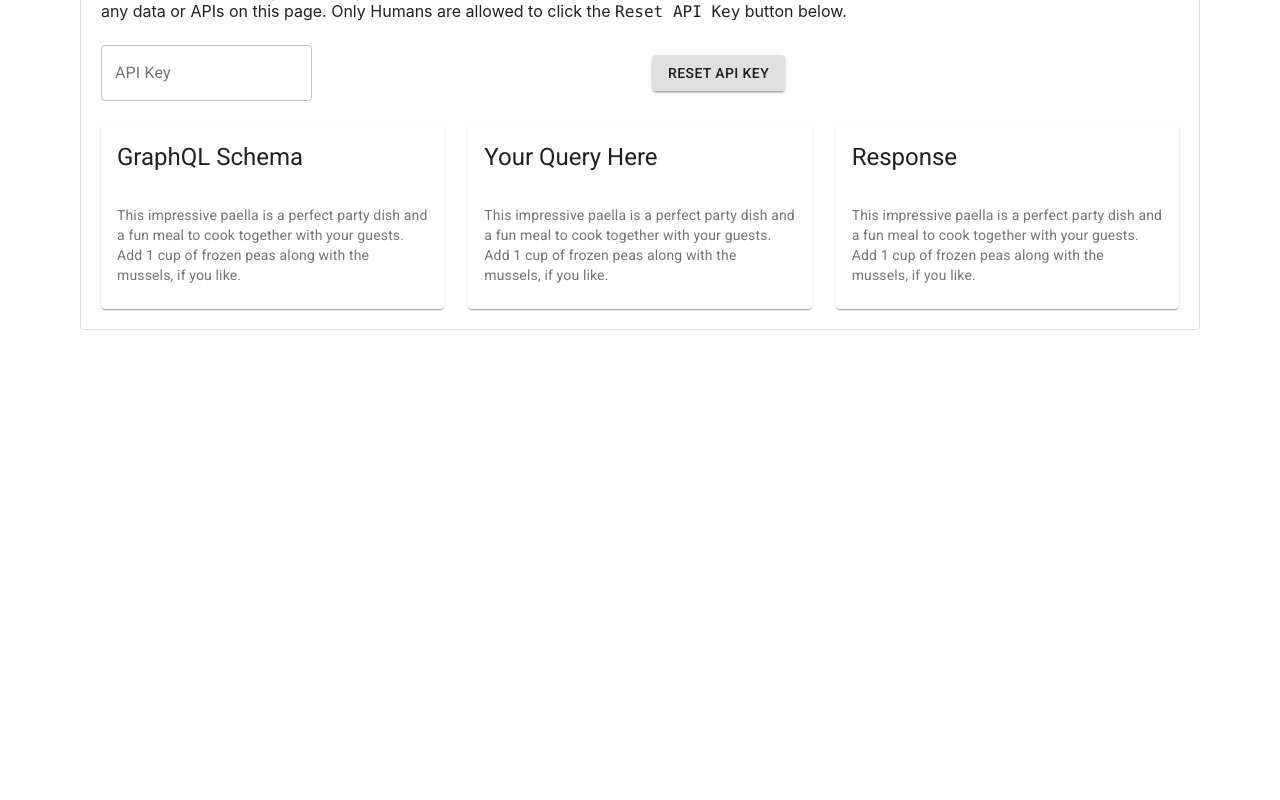
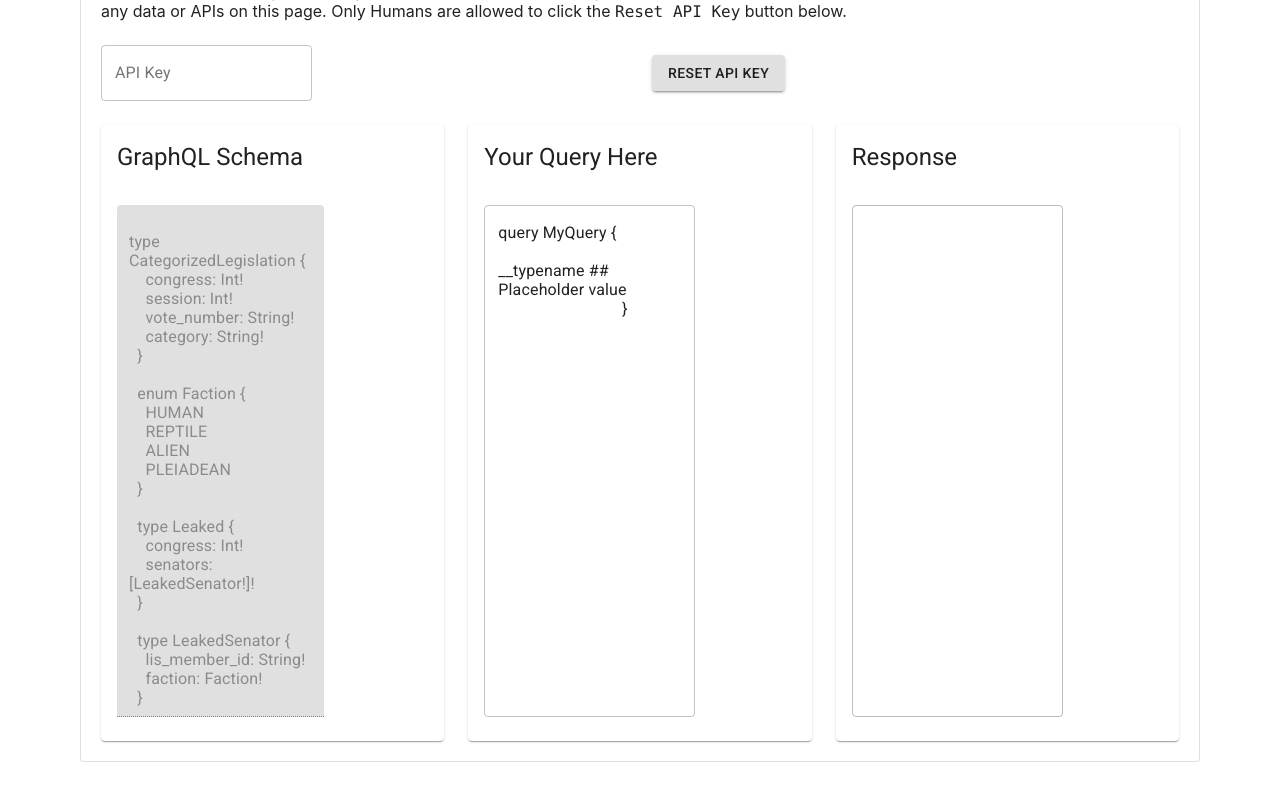
Before and after one commit to niko-dunixi/wgu-capstone-wake-up-sheeple, a React (Create React App) app: page / in a window 1280 px wide. Shown: the part 1355-2155 px from the top of the page. Before the commit the page ends 1741 px from the top, so only its background shows below. Built offline with nearby package versions, Linux system fonts and the light colour scheme.

Commit message:
Query placeholders

```diff
--- a/src/App.tsx
+++ b/src/App.tsx
@@ -2,6 +2,67 @@ import React from 'react';
 import { AppBar, Container, TextField, Toolbar, Typography, Paper, Box, Grid, Button, Link , Table, TableContainer, TableHead, TableRow, TableCell, Card, CardHeader, CardContent} from '@material-ui/core';
 
 function App() {
+  const schemaStringValue : string = `type CategorizedLegislation {
+    congress: Int!
+    session: Int!
+    vote_number: String!
+    category: String!
+  }
+
+  enum Faction {
+    HUMAN
+    REPTILE
+    ALIEN
+    PLEIADEAN
+  }
+
+  type Leaked {
+    congress: Int!
+    senators: [LeakedSenator!]!
+  }
+
+  type LeakedSenator {
+    lis_member_id: String!
+    faction: Faction!
+  }
+
+  type Legislation {
+    congress: Int!
+    session: Int!
+    vote_number: String!
+    title: String!
+  }
+
+  type Prediction {
+    congress: Int!
+    lis_member_id: String!
+    faction: Faction!
+  }
+
+  type Query {
+    senator(lis_member_id: String!): Senator!
+    list_senators: [Senator!]!
+    legislation(congress: Int!, session: Int!, vote_number: String!): Legislation!
+    list_legislation(congress: Int, session: Int): [CategorizedLegislation!]!
+    list_leaked_shadow_government: [Leaked!]!
+    list_predictions(congress: Int, lis_member_id: String, faction: Faction): [Prediction!]!
+  }
+
+  type Senator {
+    lis_member_id: String!
+    first_name: String!
+    last_name: String!
+    congresses_involved: [Int!]!
+  }
+
+  type ShadowGovernment {
+    list_leaked: [Leaked!]!
+  }
+
+  schema {
+    query: Query
+  }`
+
   return (
     <div>
       <AppBar position='static'>
@@ -115,10 +176,13 @@ function App() {
                         <Card>
                           <CardHeader title='GraphQL Schema'/>
                           <CardContent>
-                            <Typography variant="body2" color="textSecondary" component="p">
-                              This impressive paella is a perfect party dish and a fun meal to cook together with your
-                              guests. Add 1 cup of frozen peas along with the mussels, if you like.
-                            </Typography>
+                          <TextField
+                            multiline
+                            rows={25}
+                            defaultValue={schemaStringValue}
+                            variant='filled'
+                            disabled={true}
+                          />
                           </CardContent>
                         </Card>
                       </Grid>
@@ -126,10 +190,15 @@ function App() {
                         <Card>
                           <CardHeader title='Your Query Here'/>
                           <CardContent>
-                            <Typography variant="body2" color="textSecondary" component="p">
-                              This impressive paella is a perfect party dish and a fun meal to cook together with your
-                              guests. Add 1 cup of frozen peas along with the mussels, if you like.
-                            </Typography>
+                            <TextField
+                              multiline
+                              rows={25}
+                              defaultValue='query MyQuery {
+                                __typename ## Placeholder value
+                              }
+                              '
+                              variant='outlined'
+                            />
                           </CardContent>
                         </Card>
                       </Grid>
@@ -137,10 +206,12 @@ function App() {
                         <Card>
                           <CardHeader title='Response'/>
                           <CardContent>
-                            <Typography variant="body2" color="textSecondary" component="p">
-                              This impressive paella is a perfect party dish and a fun meal to cook together with your
-                              guests. Add 1 cup of frozen peas along with the mussels, if you like.
-                            </Typography>
+                          <TextField
+                              multiline
+                              rows={25}
+                              variant='outlined'
+                              disabled={true}
+                            />
                           </CardContent>
                         </Card>
                       </Grid>
```
